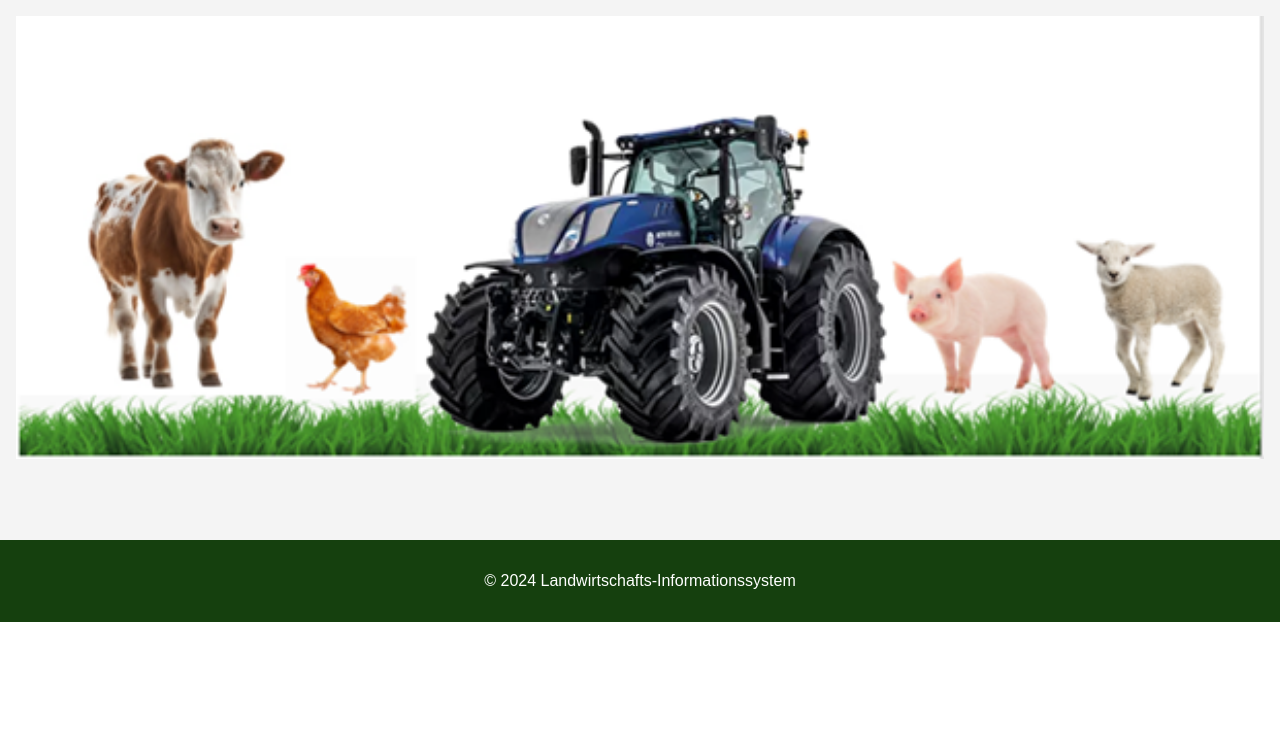
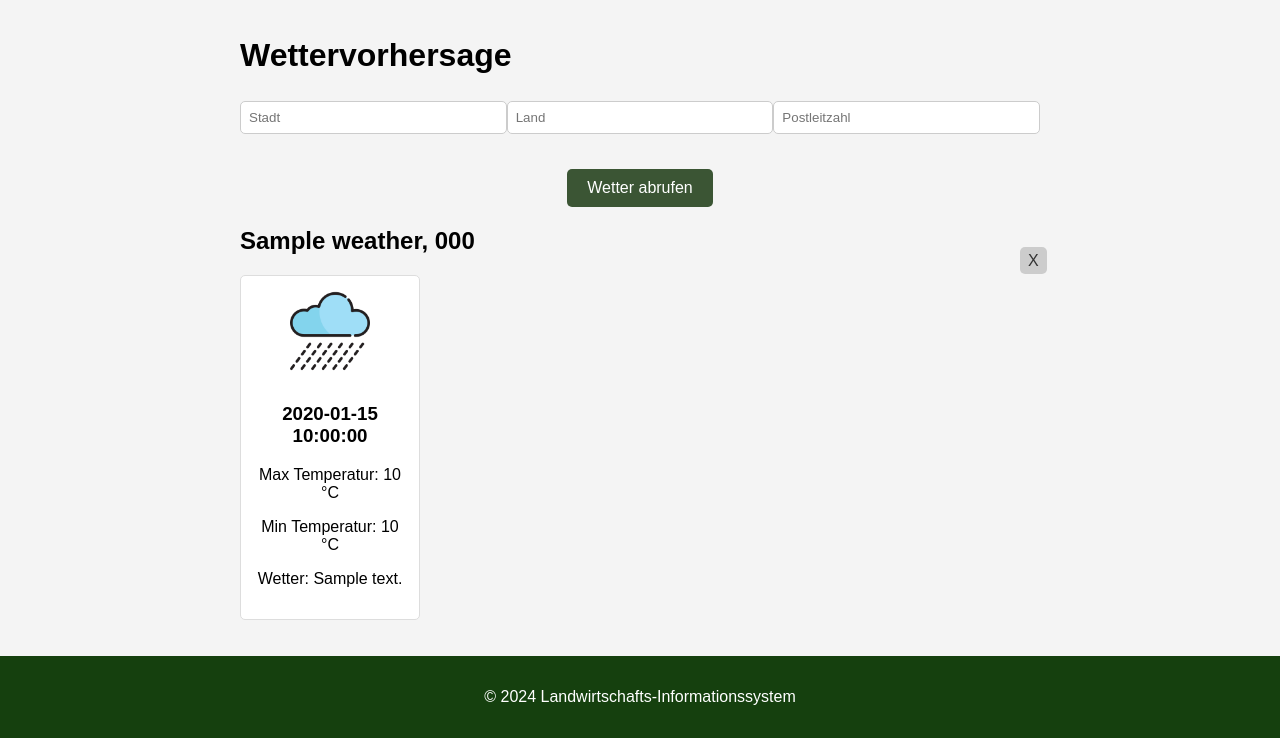
Before and after one commit to denisepostl/information_system, a Flask app: template project/templates/index.html in a window 1280 px wide. Shown: the part 178-916 px from the top of the page. Before the commit the page ends 800 px from the top, so only its background shows below. Run offline with Flask 2, Linux system fonts and the light colour scheme; the template is opened without the code that fills it: most values are stand-ins (such as "Sample title", 1, 10 or a date in 2020).

Commit message:
weather_integration

```diff
--- a/project/app.py
+++ b/project/app.py
@@ -24,9 +24,34 @@ ALLOWED_EXTENSIONS = {'png', 'jpg', 'jpeg', 'gif'}
 app.config['SQLALCHEMY_DATABASE_URI'] = 'postgresql://postgres:postgres@postgres-db:5432/farming_db'
 db.init_app(app)
 
+#API-KEY
+WEATHERBIT_API_KEY = "549a083fd4b143afa7be7cb4003a41ac"
 
 @app.route('/', methods=['GET', 'POST'])
 def index():
+    if request.method == 'POST':
+        city = request.form['city']
+        country = request.form['country']
+        postal_code = request.form['postal_code']
+        lang = 'de'
+
+        url = f'https://api.weatherbit.io/v2.0/forecast/daily'
+        params = {
+            'city': city,
+            'country': country,
+            'postal_code': postal_code,
+            'lang': lang,
+            'key': WEATHERBIT_API_KEY
+        }
+
+        response = requests.get(url, params=params)
+
+        if response.status_code == 200:
+            weather_data = response.json()
+            return render_template('index.html', weather_data=weather_data)
+        else:
+            return jsonify({'error': 'Fehler beim Abrufen der Wetterdaten'}), 500
+
     return render_template('index.html')
 
 #Vehicle
--- a/project/docker-compose.yml
+++ b/project/docker-compose.yml
@@ -8,7 +8,7 @@ services:
       POSTGRES_USER: postgres
       POSTGRES_PASSWORD: postgres
 
-  inf_sys:
+  farm_pr:
     build: .
     ports:
       - "5000:5000"
--- a/project/templates/index.html
+++ b/project/templates/index.html
@@ -5,6 +5,19 @@
     <meta name="viewport" content="width=device-width, initial-scale=1.0">
     <title>Landwirtschafts-Informationssystem</title>
     <link rel="stylesheet" type="text/css" href="{{ url_for('static', filename='index_style.css') }}">
+    <style>
+        .close-button-form {
+            background-color: #ccc;
+            color: #333;
+            border: none;
+            border-radius: 5px;
+            padding: 0.3em 0.5em;
+            cursor: pointer;
+            position: absolute;
+            top: 20px;
+            margin-left: 780px;
+        }
+    </style>
 </head>
 <body>
 
@@ -21,12 +34,65 @@
     </nav>
 
     <main>
-        <img src="{{ url_for('static', filename='img/background.png') }}" alt="Example Image">
+        <div class="container">
+            <h1>Wettervorhersage</h1>
+            <form method="post" action="/">
+                <div class="search-bar">
+                    <div class="input-group">
+                        <input type="text" id="city" name="city" placeholder="Stadt" required>
+                    </div>
+                    <div class="input-group">
+                        <input type="text" id="country" name="country" placeholder="Land" required>
+                    </div>
+                    <div class="input-group">
+                        <input type="text" id="postal_code" name="postal_code" placeholder="Postleitzahl" required>
+                    </div>
+                </div>
+                <div class="button-container">
+                    <button type="submit">Wetter abrufen</button>
+                </div>
+            </form>
+
+            {% if weather_data %}
+            <div class="weather-info">
+                <h2>{{ weather_data.city_name }}, {{ weather_data.country_code }}</h2>
+                <div class="forecast-container">
+                    {% for day in weather_data.data[:4] %}
+                        <div class="forecast-card">
+                            {% if "Klarer Himmel" in day.weather.description %}
+                            <img class="weather-image" src="../static/img/sonne.png" alt="Sonne">
+                            {% elif "Bewölkt" in day.weather.description %}
+                                <img class="weather-image" src="../static/img/wolke.png" alt="Wolke">
+                            {% elif "Gewitter" in day.weather.description %}
+                                <img class="weather-image" src="../static/img/gewitter.png" alt="Gewitter">
+                            {% elif "Regen" or "Schauerregen" in day.weather.description %}
+                                <img class="weather-image" src="../static/img/regen.png" alt="Regen">
+                            {% elif "Schnee" in day.weather.description %}
+                                <img class="weather-image" src="../static/img/schnee.png" alt="Wolke">
+                            {% endif %}
+
+                            <h3>{{ day.valid_date }}</h3>
+                            <p>Max Temperatur: {{ day.max_temp }} °C</p>
+                            <p>Min Temperatur: {{ day.min_temp }} °C</p>
+                            <p>Wetter: {{ day.weather.description }}</p>
+                        </div>
+                    {% endfor %}
+                </div>
+                <span class="close-button-form" onclick="closeWeatherForm()">X</span>
+            </div>
+            {% endif %}
+        </div>
     </main>
 
     <footer>
         <p>&copy; 2024 Landwirtschafts-Informationssystem</p>
     </footer>
 
+    <script>
+        function closeWeatherForm() {
+            document.querySelector('.weather-info').style.display = 'none';
+        }
+    </script>
+
 </body>
 </html>
```
